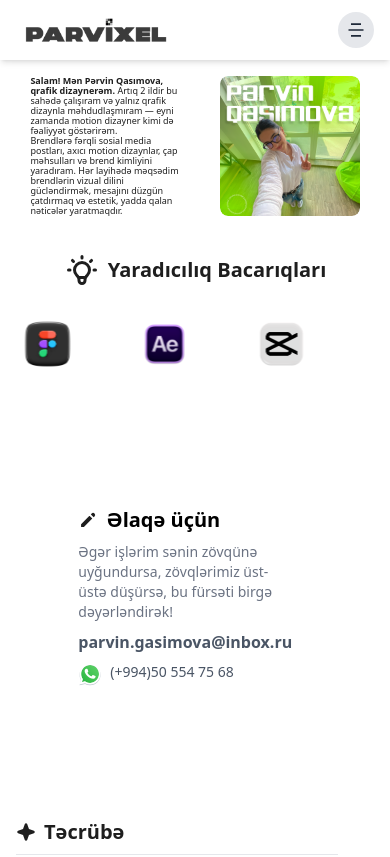
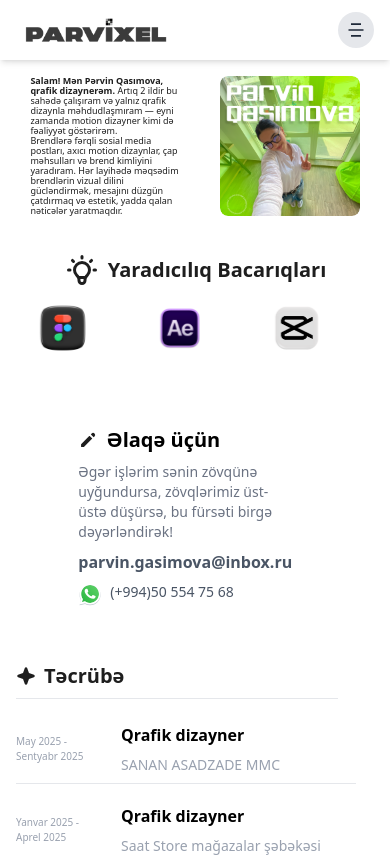
Before and after one commit to mammadovailaha/parvin_gasimova, a React (Vite) app: page /about in a window 390 px wide. Shown: the top 857 px of the page. Built offline with nearby package versions, Linux system fonts and the light colour scheme.

Commit message:
some updtes

```diff
--- a/package.json
+++ b/package.json
@@ -12,9 +12,11 @@
   "dependencies": {
     "@emailjs/browser": "^4.4.1",
     "@tailwindcss/vite": "^4.1.13",
+    "cloudinary": "^2.8.0",
     "formik": "^2.4.6",
     "lenis": "^1.3.13",
     "lucide-react": "^0.545.0",
+    "multer": "^2.0.2",
     "react": "^19.1.1",
     "react-dom": "^19.1.1",
     "react-icons": "^5.5.0",
--- a/src/components/AboutSection/ExpirenceSection.tsx
+++ b/src/components/AboutSection/ExpirenceSection.tsx
@@ -5,8 +5,8 @@ import ExprinceList from "./ExprinceList"
 
 const ExpirenceSection = () => {
   return (
-    <div className="flex justify-center items-center gap-5 w-full my-20">
-     <div className="flex flex-col justify-center items-start gap-22 w-full md:flex-row">
+    <div className="flex justify-center items-center gap-5 w-full my-4">
+     <div className="flex flex-col justify-center items-start gap-3 lg:gap-22 w-full md:flex-row">
         <AboutBtns />
         <ExprinceList />
      </div>
--- a/src/components/AboutSection/SkillSection.tsx
+++ b/src/components/AboutSection/SkillSection.tsx
@@ -50,7 +50,7 @@ const SkillSection = () => {
         ],
     };
     return (
-        <div className="w-full flex flex-col gap-8 md:gap-16 items-center mt-5">
+        <div className="w-full flex flex-col gap-4 md:gap-16 items-center mt-5">
             <div className="flex items-center gap-2 w-full justify-center"><HiOutlineLightBulb className="text-4xl text-[#1e1e1e]" />
                 <h2 className="text-xl md:text-3xl font-poppins font-semibold text-[#1e1e1e]">Yaradıcılıq Bacarıqları</h2></div>
             <Slider {...settings} className="w-[90%] flex justify-center items-center md:gap-10">
--- a/src/components/DetailPortfolio.tsx
+++ b/src/components/DetailPortfolio.tsx
@@ -33,7 +33,7 @@ const DetailPortfolio = () => {
           ← Geri
         </button>
 
-        <div className="max-w-7xl mx-auto px-4 py-10">
+        <div className="max-w-7xl mx-auto px-4 md:py-10">
           <h1 className="text-4xl font-bold text-black mb-12 text-center">
             {portfolio.serviceName}
           </h1>
@@ -99,7 +99,7 @@ const DetailPortfolio = () => {
         ← Geri
       </button>
 
-      <div className="max-w-7xl mx-auto px-4 py-10">
+      <div className="max-w-7xl mx-auto px-4 md:py-10">
         {portfolio.works && portfolio.works.length === 0 ? (
           <div className="text-center text-gray-500 py-20">
             <p className="text-xl font-poppins font-normal">
--- a/src/data/portfolioData.ts
+++ b/src/data/portfolioData.ts
@@ -295,8 +295,8 @@ export const portfolioData: PortfolioItem[] = [
           {
             id: 34567,
             images: [
+              "https://i.postimg.cc/8c9dJZQJ/muqayise.png",
               "https://i.postimg.cc/WzCmF5Lb/4.png",
-              "https://i.postimg.cc/8c9dJZQJ/muqayise.png",
             ],
           },
           {
```
Also changed, not shown: 1 other file (tests, documents, lock files or other folders).
